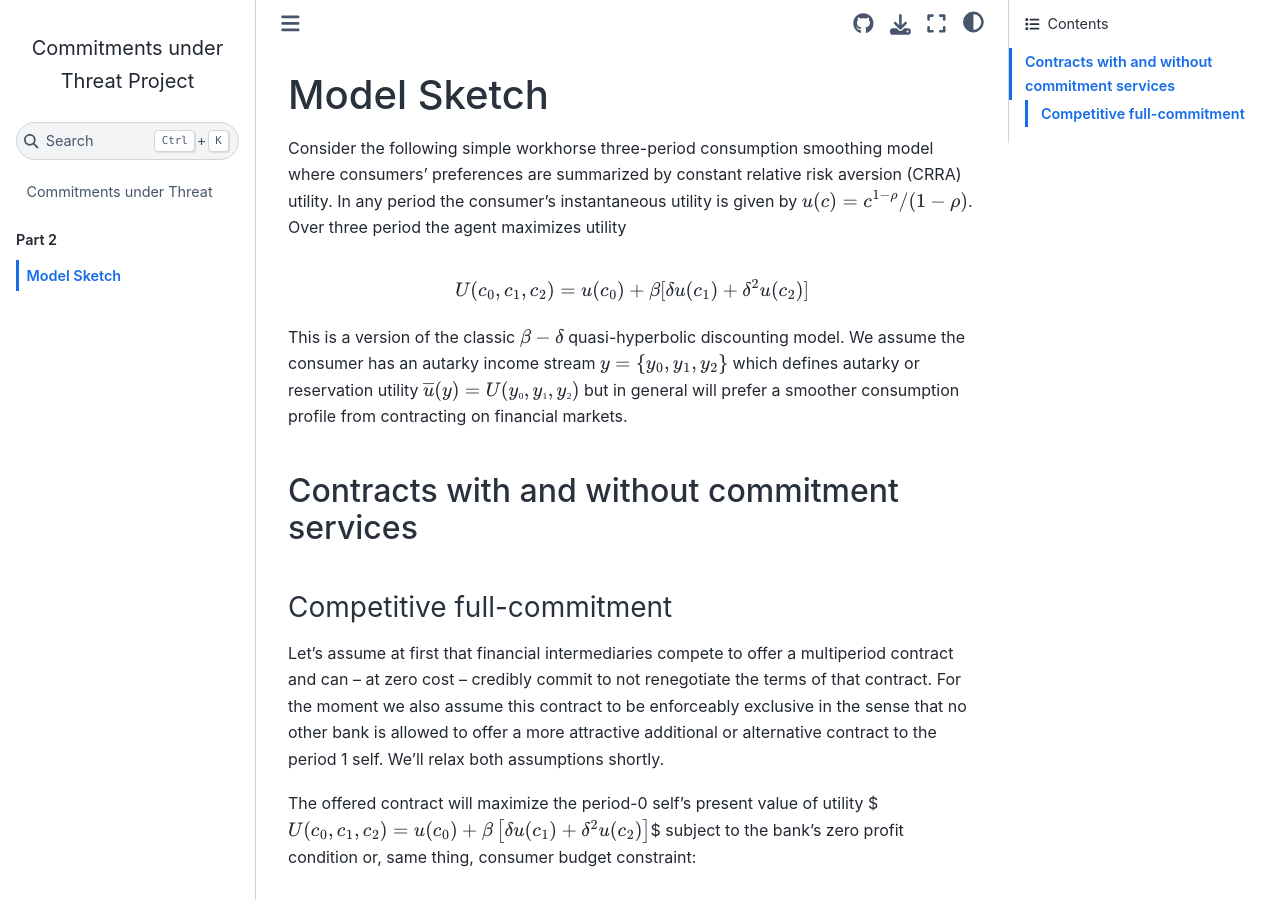
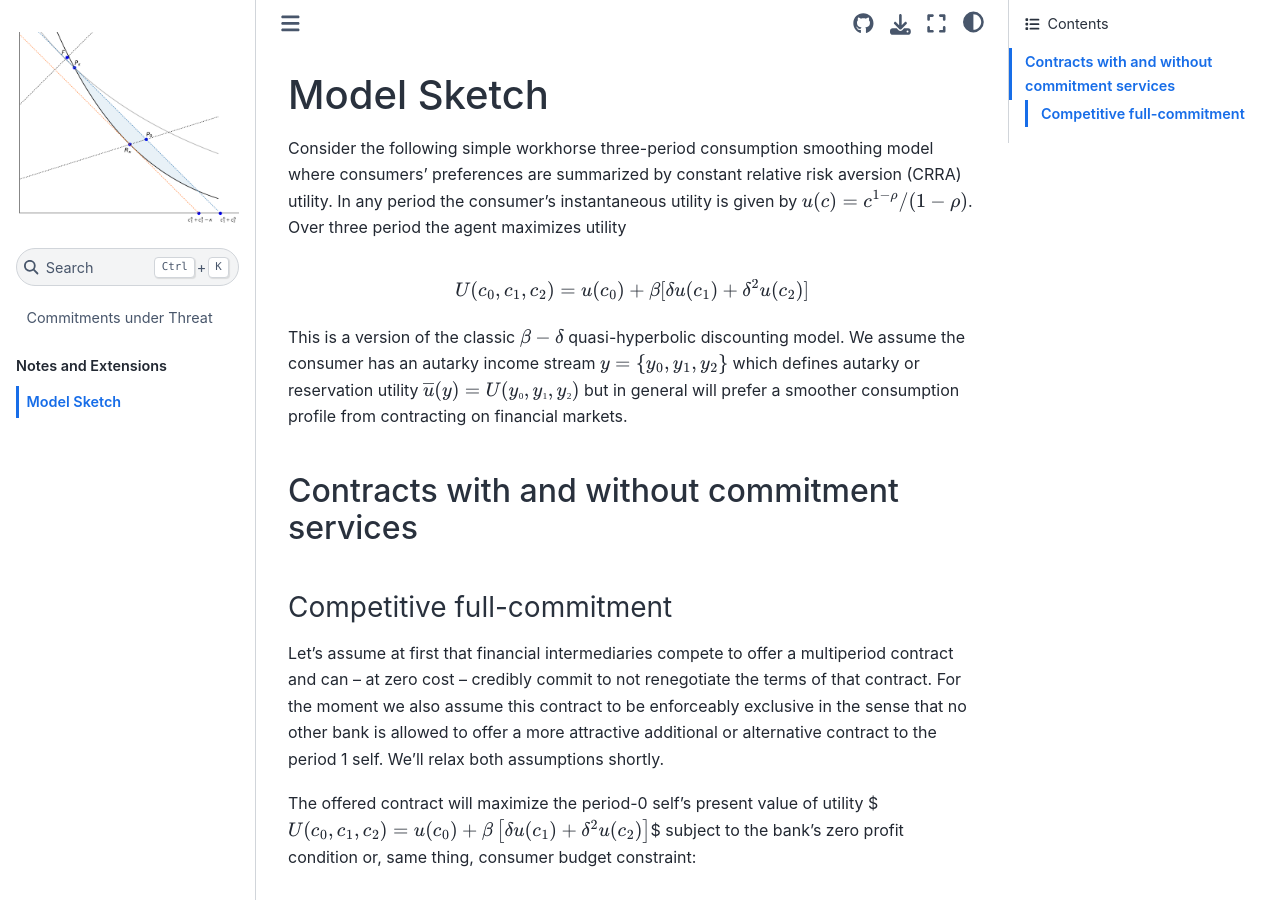
Before and after one commit to jhconning/commitments, a Jupyter Book: the page built from notebooks/ModelSketch.md, in a window 1280 px wide and 900 px high. Built offline with Jupyter Book 1.0.4 settings and Sphinx 7.4.7 and the Sphinx Book theme 1.1.4, drawn with Linux system fonts in a browser that asks for light colours; pages that are not in the unit, such as notebooks, are missing from menus.

```diff
--- a/_toc.yml
+++ b/_toc.yml
@@ -4,10 +4,11 @@ root: intro
 parts:
 - caption: Code and Figures
   chapters:
-  - file: notebooks/python_code
   - file: notebooks/Figure1
-- caption: Part 2
+  - file: notebooks/Figure3
+- caption: Notes and Extensions
   chapters:
   - file: notebooks/ModelSketch
+  - file: notebooks/python_code
   - file: notebooks/jbtest
   #- file: commitments
```
Also changed, not shown: logo.png (added).
